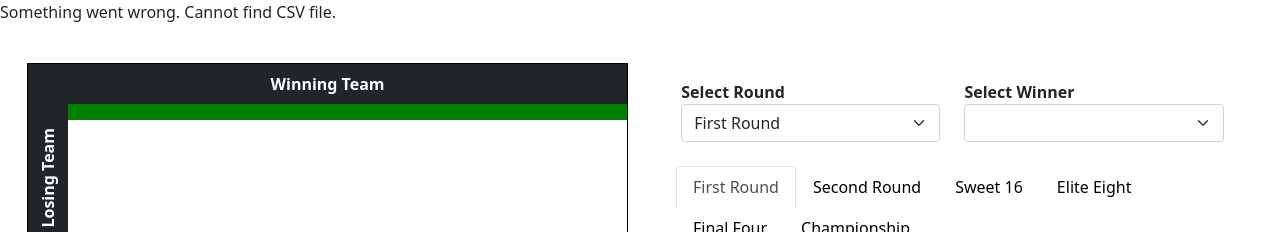
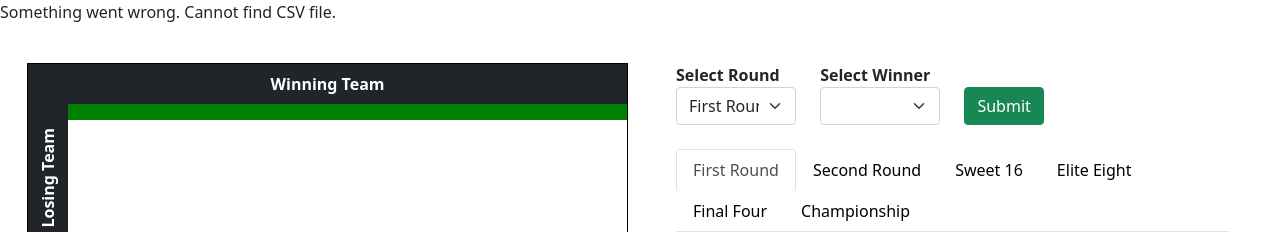
Before and after one commit to cqchisholm/March-Madness-Squares, a Django app: page / in a window 1280 px wide. Shown: the part 64-296 px from the top of the page. Run offline with Django 3.2, Linux system fonts and the light colour scheme; a user stored in the database is signed in; data comes from the database, SQL or seed files in the repository; lists and menus that the app fills with data are empty.

Commit message:
Added submit button to select round and winner

```diff
--- a/MMSquares/Squares/templates/squares/homepage.html
+++ b/MMSquares/Squares/templates/squares/homepage.html
@@ -53,7 +53,7 @@
                         <form action="POST">
                             {% csrf_token %}
                             <div class="row">
-                                <div class="col-md pad-left">
+                                <div class="col-3">
                                     <b>Select Round</b>
                                     <select class="form-select" name="round">
                                         <option value="R1">First Round</option>
@@ -64,13 +64,17 @@
                                         <option value="R6">Championship</option>
                                     </select>
                                 </div>
-                                <div class="col-md pad-right">
+                                <div class="col-3">
                                     <b>Select Winner</b>
                                     <select class="form-select" name="player">
                                         {% for player in player_scores %}
                                             <option value="player-{{ forloop.counter }}">{{ player.0 }}</option>
                                         {% endfor %}
                                     </select>
+                                </div>
+                                <div class="col">
+                                    <br>
+                                    <button class="btn btn-success">Submit</button>
                                 </div>
                             </div>
                         </form>
```
